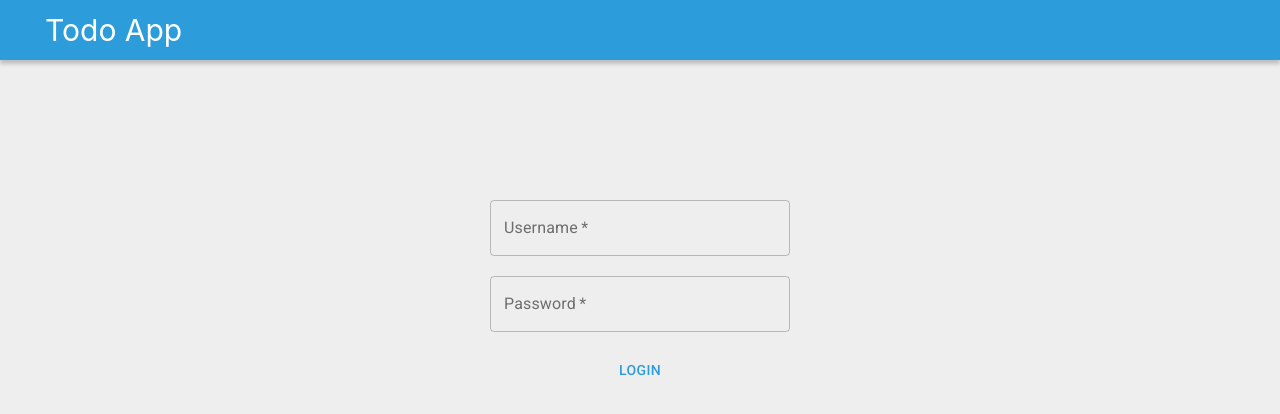
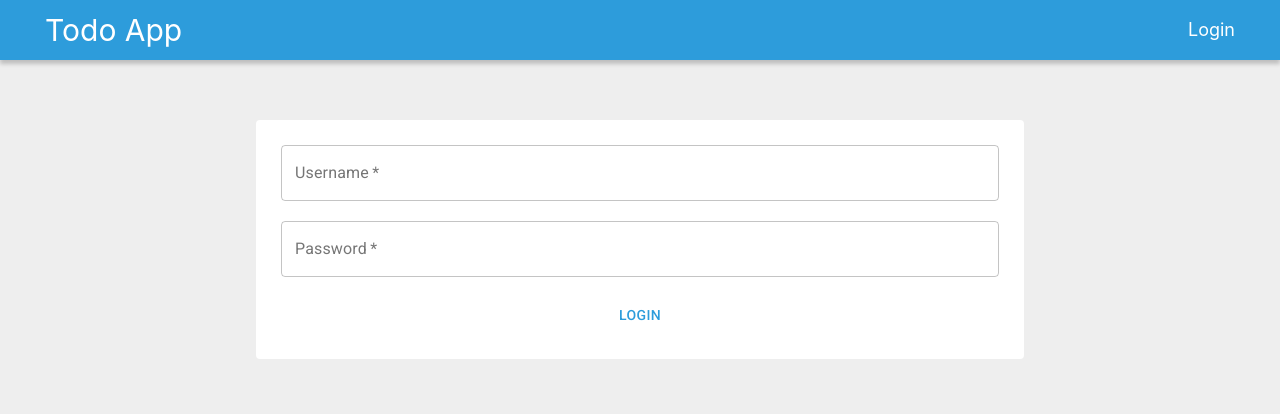
Before and after one commit to raduschirliu/todo-app, a React (Create React App) app: page /login in a window 1280 px wide. Shown: the top 414 px of the page. Built offline with nearby package versions, Linux system fonts and the light colour scheme.

Commit message:
Standardized layout accross pages

```diff
--- a/src/components/app/app.module.scss
+++ b/src/components/app/app.module.scss
@@ -11,8 +11,9 @@
 }
 
 .content {
-  width: 70%;
+  width: 60%;
   margin: 0px auto;
+  overflow-x: hidden;
   overflow-y: auto;
   padding-bottom: 60px;
 }
--- a/src/components/app/app.tsx
+++ b/src/components/app/app.tsx
@@ -6,7 +6,7 @@ import { BrowserRouter as Router, Switch, Route } from 'react-router-dom';
 import Todos from '../../routes/todos/todos';
 import Login from '../../routes/login/login';
 
-class App extends React.Component {
+export default class App extends React.Component {
   render() {
     let theme = createMuiTheme({
       palette: {
@@ -39,5 +39,3 @@ class App extends React.Component {
     );
   }
 }
-
-export default App;
--- a/src/components/navbar/navbar.module.scss
+++ b/src/components/navbar/navbar.module.scss
@@ -1,20 +1,39 @@
 @import "../../index.scss";
 
 .container {
+  display: flex;
   width: 100%;
   background: $blue;
   box-shadow: 0px 4px 4px rgba(0, 0, 0, 0.2);
+  align-items: center;
 }
 
 .title {
   cursor: pointer;
+  text-decoration: none;
   font-size: 30px;
   color: white;
   margin-left: 45px;
-  height: 100%;
   line-height: 60px;
 
   &:hover {
-    opacity: 0.8;
+    opacity: 0.75;
   }
 }
+
+.actions {
+  display: flex;
+  margin-right: 45px;
+  flex: 1;
+  justify-content: flex-end;
+
+  .item {
+    font-size: 18px;
+    color: white;
+    text-decoration: none;
+  }
+
+  .item:hover {
+    opacity: 0.75;
+  }
+}
--- a/src/components/navbar/navbar.tsx
+++ b/src/components/navbar/navbar.tsx
@@ -1,14 +1,17 @@
 import React from 'react';
 import styles from './navbar.module.scss';
+import { Link } from 'react-router-dom';
 
-class Navbar extends React.Component {
+export default class Navbar extends React.Component {
   render(): React.ReactNode {
     return (
       <div className={styles.container}>
-        <p className={styles.title}>Todo App</p>
+        <Link className={styles.title} to="/">Todo App</Link>
+
+        <div className={styles.actions}>
+          <Link className={styles.item} to="/login">Login</Link>
+        </div>
       </div>
     );
   }
 }
-
-export default Navbar;
--- a/src/routes/login/login.module.scss
+++ b/src/routes/login/login.module.scss
@@ -1,13 +1,14 @@
 @import "../../index.scss";
 
 .container {
-  padding-top: 60px;
+  background-color: white;
+  border-radius: 4px;
 }
 
 .form {
   margin: auto;
-  padding: 20px 0px;
-  width: 300px;
+  padding: 25px;
+  // width: 400px;
   display: flex;
   flex-direction: column;
 }
--- a/src/routes/todos/new-todo-card/new-todo-card.module.scss
+++ b/src/routes/todos/new-todo-card/new-todo-card.module.scss
@@ -4,7 +4,8 @@
   cursor: pointer;
   height: 100%;
   max-height: 60px;
-  width: 900px;
+  // width: 900px;
+  width: 100%;
   background: white;
   border-radius: 4px;
   transition: max-height 100ms;
--- a/src/routes/todos/todo-card/todo-card.module.scss
+++ b/src/routes/todos/todo-card/todo-card.module.scss
@@ -1,18 +1,22 @@
 @import '../../../index.scss';
 
 .container {
-  height: 30px;
-  width: 810px;
-  padding: 45px;
+  // height: 30px;
+  // width: 810px;
+  width: 100%;
   margin-top: 30px;
   background: white;
   border-radius: 4px;
-  display: flex;
-  align-items: center;
 
   &.completed {
     background: $off-white-light;
   }
+}
+
+.content {
+  padding: 45px;
+  display: flex;
+  align-items: center;
 }
 
 .checkbox {
--- a/src/routes/todos/todo-card/todo-card.tsx
+++ b/src/routes/todos/todo-card/todo-card.tsx
@@ -48,6 +48,7 @@ class TodoCard extends React.Component<Props, State> {
 
     return (
       <div className={[styles.container, this.getCompletedStyle()].join(' ')}>
+        <div className={styles.content}>
           <Checkbox
             classes={{ root: styles.checkbox }}
             checked={this.state.todo.completed}
@@ -59,6 +60,7 @@ class TodoCard extends React.Component<Props, State> {
 
           {date}
         </div>
+      </div>
     );
   }
 }
```
Lines whose indentation alone changed are shown as unchanged.
